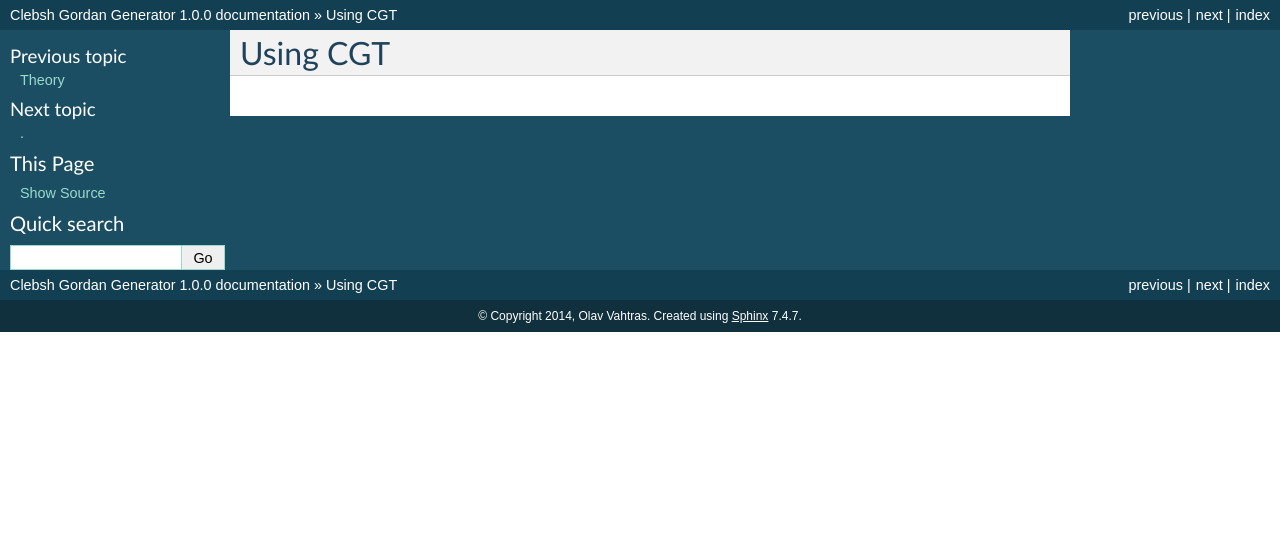
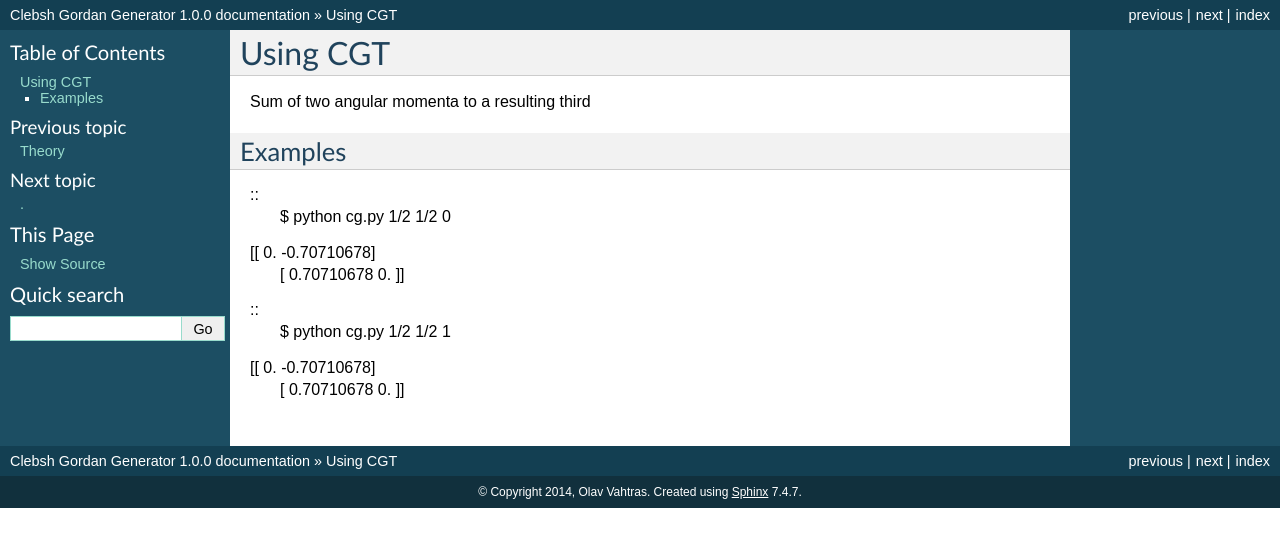
Before and after one commit to vahtras/cg, a Sphinx documentation site: the page built from doc/usage.rst, in a window 1280 px wide. Shown: the top 547 px of the page. Built offline with Sphinx 7.4.7, drawn with Linux system fonts in a browser that asks for light colours.

```diff
--- a/doc/usage.rst
+++ b/doc/usage.rst
@@ -1,2 +1,17 @@
 Using CGT
 =========
+
+Sum of two angular momenta to a resulting third
+
+Examples
+--------
+
+::
+    $ python cg.py 1/2 1/2 0
+[[ 0.         -0.70710678]
+ [ 0.70710678  0.        ]]
+
+::
+    $ python cg.py 1/2 1/2 1
+[[ 0.         -0.70710678]
+ [ 0.70710678  0.        ]]
```
Also changed, not shown: README.md (added, +4 -0 lines), 1 other file.
